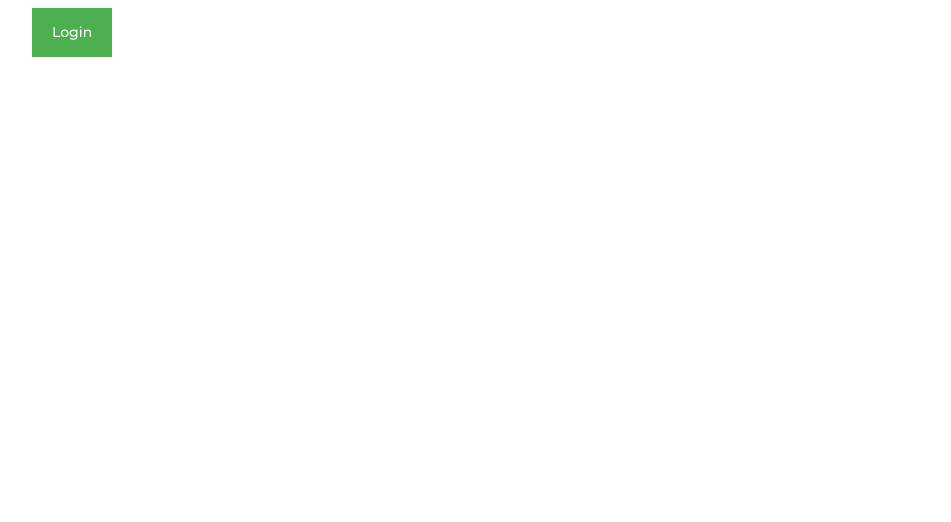
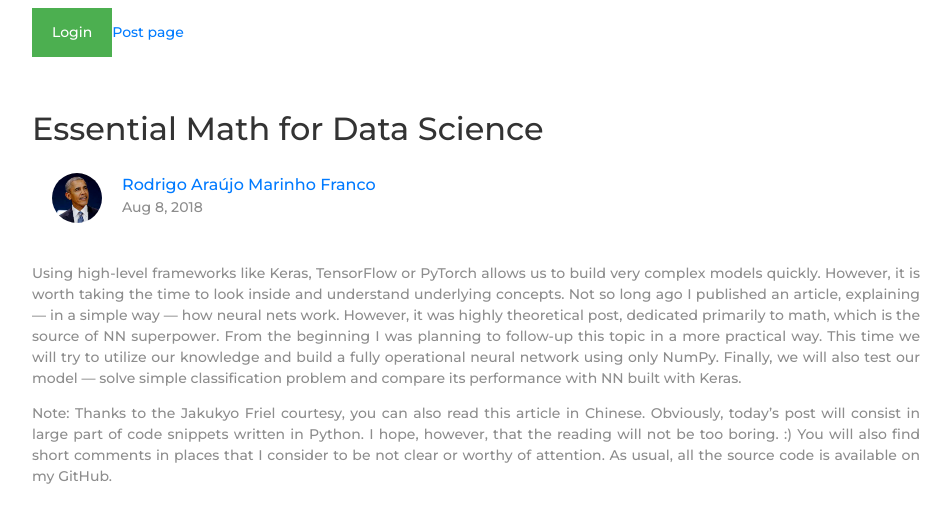
Before and after one commit to nadianogues/blog-angular-node, an Angular app: page /post in a window 1280 px wide. Before the commit this address led to /. Shown: the top 522 px of the page, without its empty margins (53-1004 px from the left). Built offline with nearby package versions, Linux system fonts and the light colour scheme.

Commit message:
#17 Refactor and add new post component

```diff
--- a/src/app/app-routing.module.ts
+++ b/src/app/app-routing.module.ts
@@ -1,12 +1,17 @@
 import { NgModule } from '@angular/core';
 import { Routes, RouterModule } from '@angular/router';
 import { LoginComponent } from './login/login.component';
+import { PostPageComponent } from './post-page/post-page.component';
 
 const routes: Routes =
 [
   {
     path: 'login', //nome que vc colocou na hora de criar o componente
     component: LoginComponent//nome com letra maiuscula + component
+  },
+  {
+    path: 'post',
+    component: PostPageComponent
   }
 ];
 
--- a/src/app/app.component.html
+++ b/src/app/app.component.html
@@ -2,6 +2,7 @@
 	<nav>
 		<!-- Button to open the modal login form -->
 		<button onclick="document.getElementById('id01').style.display='block'" style="width:auto;" routerLink="/login" routerLinkActive="active">Login</button>
+		<a routerLink="/post">Post page</a>
 	</nav>
 	<router-outlet></router-outlet>
 </div>
--- a/src/app/app.module.ts
+++ b/src/app/app.module.ts
@@ -8,6 +8,7 @@ import { CommentComponent } from './comment/comment.component';
 import { AddCommentComponent } from './add-comment/add-comment.component';
 import { LoginComponent } from './login/login.component';
 import { PostPageComponent } from './post-page/post-page.component';
+import { PostItemComponent } from './post-item/post-item.component';
 
 @NgModule({
   declarations: [
@@ -16,7 +17,8 @@ import { PostPageComponent } from './post-page/post-page.component';
     CommentComponent,
     AddCommentComponent,
     LoginComponent,
-    PostPageComponent
+    PostPageComponent,
+    PostItemComponent
   ],
   imports: [
     BrowserModule,
--- a/src/app/comment/comment.component.html
+++ b/src/app/comment/comment.component.html
@@ -7,7 +7,6 @@
             <div class="comment-meta-author">{{author}}</div>
             <div class="comment-meta-date">{{date}}</div>
         </div>
-
     </div>
     <div class="comment-content">
         <ng-content></ng-content>
--- /dev/null
+++ b/src/app/post-item/post-item.component.html
@@ -0,0 +1,31 @@
+<div class="post-container">
+    <div class="row">
+        <div class="col-md-6 post-column-left">
+            <img class="img-blog-post img-responsive" src="{{getImageSrc()}}" />
+        </div>
+        <div class="col-md-6 post-column-right">
+            <div class="post-content-container">
+                <div>
+                    <div class="post-meta">
+                        <span class="post-meta-author">by {{author}}</span>
+                        <span class="post-meta-date">{{date}}</span>
+                    </div>
+                    <div class="post-title">
+                        <a href="#">
+                            <h2>
+                                {{date}}
+                            </h2>
+                        </a>
+                    </div>
+                    <div class="post-content">
+                        <ng-content></ng-content>
+                    </div>
+                    <div class="post-meta-comments">
+                        {{comments}} comments
+                    </div>
+                </div>
+            </div>
+        </div>
+    </div>
+
+</div>
--- /dev/null
+++ b/src/app/post-item/post-item.component.scss
@@ -0,0 +1,66 @@
+.post-container{
+    margin-bottom: 40px;
+    box-shadow: 0px 15px 45px -9px rgba(0,0,0,0.20);
+}
+
+.post-column-left{
+    max-height: 500px;
+    overflow: hidden;
+}
+
+.img-blog-post {
+    background-size: cover;
+    background-position: 50% 50%;
+    transition: 0.5s all ease;
+}
+
+.img-blog-post:hover{
+    opacity: 0.7;
+    cursor: pointer;
+}
+
+.post-content-container{
+    padding: 13% 13% 0 13%;
+    display:flex;
+    width:100%;
+    justify-content: center;
+    align-items: center;
+    background: #fff;
+}
+
+.post-meta{
+    font-size: 12px;
+}
+
+.post-meta-date{
+    padding-left: 9px;
+}
+
+.post-title a{
+    text-decoration: none;
+}
+
+.post-title h2{
+    color: #3f3f3f;
+    font-weight: 700;
+    font-size: 28px;
+    margin-top: 14px;
+    margin-bottom: 14px;
+    line-height: 100% !important;
+    transition: 0.25s all ease;
+}
+
+.post-title h2:hover{
+    color: #007aff!important;
+}
+
+.post-content{
+    padding-bottom: 28px;
+    word-break: break-word;
+    border-bottom: 1px solid #e9e9e9;
+}
+
+.post-meta-comments{
+    padding-top: 28px;
+    padding-bottom:13%;
+}
--- /dev/null
+++ b/src/app/post-item/post-item.component.ts
@@ -0,0 +1,27 @@
+import { Component, OnInit, Input } from '@angular/core';
+
+@Component({
+  selector: 'post-item',
+  templateUrl: './post-item.component.html',
+  styleUrls: ['./post-item.component.scss']
+})
+export class PostItemComponent implements OnInit {
+
+  @Input() author: string;
+  @Input() date: string;
+  @Input() title: string;
+  @Input() comments: string;
+  randomValue: string;
+
+  getImageSrc(){
+    return "https://picsum.photos/1024/777/?random=" + this.randomValue;
+  }
+
+  constructor() { }
+
+  ngOnInit() {
+    // Value definied here to avoid the error ExpressionChangedAfterItHasBeenCheckedError
+    this.randomValue = Math.floor((Math.random() * 100) + 1).toString();
+  }
+
+}
--- a/src/app/post-page/post-page.component.html
+++ b/src/app/post-page/post-page.component.html
@@ -1 +1,8 @@
-<p>post-page works!</p>
+<post title="Essential Math for Data Science" author="Rodrigo Araújo Marinho Franco" date="Aug 8, 2018">
+        <p>
+            Using high-level frameworks like Keras, TensorFlow or PyTorch allows us to build very complex models quickly. However, it is worth taking the time to look inside and understand underlying concepts. Not so long ago I published an article, explaining — in a simple way — how neural nets work. However, it was highly theoretical post, dedicated primarily to math, which is the source of NN superpower. From the beginning I was planning to follow-up this topic in a more practical way. This time we will try to utilize our knowledge and build a fully operational neural network using only NumPy. Finally, we will also test our model — solve simple classification problem and compare its performance with NN built with Keras.
+        </p>
+        <p>
+            Note: Thanks to the Jakukyo Friel courtesy, you can also read this article in Chinese. Obviously, today’s post will consist in large part of code snippets written in Python. I hope, however, that the reading will not be too boring. :) You will also find short comments in places that I consider to be not clear or worthy of attention. As usual, all the source code is available on my GitHub.
+        </p>
+</post>
--- a/src/app/post/post.component.html
+++ b/src/app/post/post.component.html
@@ -1,31 +1,17 @@
 <div class="post-container">
-    <div class="row">
-        <div class="col-md-6 post-column-left">
-            <img class="img-blog-post img-responsive" src="{{getImageSrc()}}" />
+    <div class="post-title">
+        {{title}}
+    </div>
+    <div class="post-meta">
+        <div class="post-meta-avatar">
+            <img class="circular" src="assets/images/avatar.png">
         </div>
-        <div class="col-md-6 post-column-right">
-            <div class="post-content-container">
-                <div>
-                    <div class="post-meta">
-                        <span class="post-meta-author">by {{author}}</span>
-                        <span class="post-meta-date">{{date}}</span>
-                    </div>
-                    <div class="post-title">
-                        <a href="#">
-                            <h2>
-                                {{date}}
-                            </h2>
-                        </a>
-                    </div>
-                    <div class="post-content">
-                        <ng-content></ng-content>
-                    </div>
-                    <div class="post-meta-comments">
-                        {{comments}} comments
-                    </div>
-                </div>
-            </div>
+        <div class="post-meta-inline">
+            <div class="post-meta-author">{{author}}</div>
+            <div class="post-meta-date">{{date}}</div>
         </div>
     </div>
-
+    <div class="post-content">
+        <ng-content class="text-post"></ng-content>
+    </div>
 </div>
--- a/src/app/post/post.component.scss
+++ b/src/app/post/post.component.scss
@@ -1,66 +1,49 @@
-.post-container{
-    margin-bottom: 40px;
-    box-shadow: 0px 15px 45px -9px rgba(0,0,0,0.20);
+.post-title{
+    font-size: 32px;
+    color: rgba(0,0,0,0.8);
+    text-align: left;
+    padding-bottom: 20px;
 }
 
-.post-column-left{
-    max-height: 500px;
-    overflow: hidden;
+.post-container{
+    width: 80%;
+    margin-top: 40px;
 }
 
-.img-blog-post {
-    background-size: cover;
-    background-position: 50% 50%;
-    transition: 0.5s all ease;
+.post-meta-avatar{
+    padding-left: 20px;
+    float:left;
+    max-height: 50px;
+    max-width: 50px;
 }
 
-.img-blog-post:hover{
-    opacity: 0.7;
-    cursor: pointer;
+.post-meta-avatar img{
+    max-height: 50px;
+    max-width: 50px;
 }
 
-.post-content-container{
-    padding: 13% 13% 0 13%;
-    display:flex;
-    width:100%;
-    justify-content: center;
-    align-items: center;
-    background: #fff;
+.post-meta-inline{
+    float:left;
+    padding-left: 40px;
+
+    .post-meta-author{
+        font-size: 16px;
+        color: #007aff
+    }
 }
 
-.post-meta{
-    font-size: 12px;
-}
-
-.post-meta-date{
-    padding-left: 9px;
-}
-
-.post-title a{
-    text-decoration: none;
-}
-
-.post-title h2{
-    color: #3f3f3f;
-    font-weight: 700;
-    font-size: 28px;
-    margin-top: 14px;
-    margin-bottom: 14px;
-    line-height: 100% !important;
-    transition: 0.25s all ease;
-}
-
-.post-title h2:hover{
-    color: #007aff!important;
+.circular{
+    border-radius: 50%;
+    background-size: 50px 50px;
 }
 
 .post-content{
-    padding-bottom: 28px;
-    word-break: break-word;
-    border-bottom: 1px solid #e9e9e9;
+    clear:both;
+    text-align: justify;
+    padding-top: 40px;
+
+    .text-post{
+        font-size: 18px !important;
+    }
+
 }
-
-.post-meta-comments{
-    padding-top: 28px;
-    padding-bottom:13%;
-}
--- a/src/app/post/post.component.ts
+++ b/src/app/post/post.component.ts
@@ -10,18 +10,10 @@ export class PostComponent implements OnInit {
   @Input() author: string;
   @Input() date: string;
   @Input() title: string;
-  @Input() comments: string;
-  randomValue: string;
-
-  getImageSrc(){
-    return "https://picsum.photos/1024/777/?random=" + this.randomValue;
-  }
 
   constructor() { }
 
   ngOnInit() {
-    // Value definied here to avoid the error ExpressionChangedAfterItHasBeenCheckedError
-    this.randomValue = Math.floor((Math.random() * 100) + 1).toString();
   }
 
 }
```
